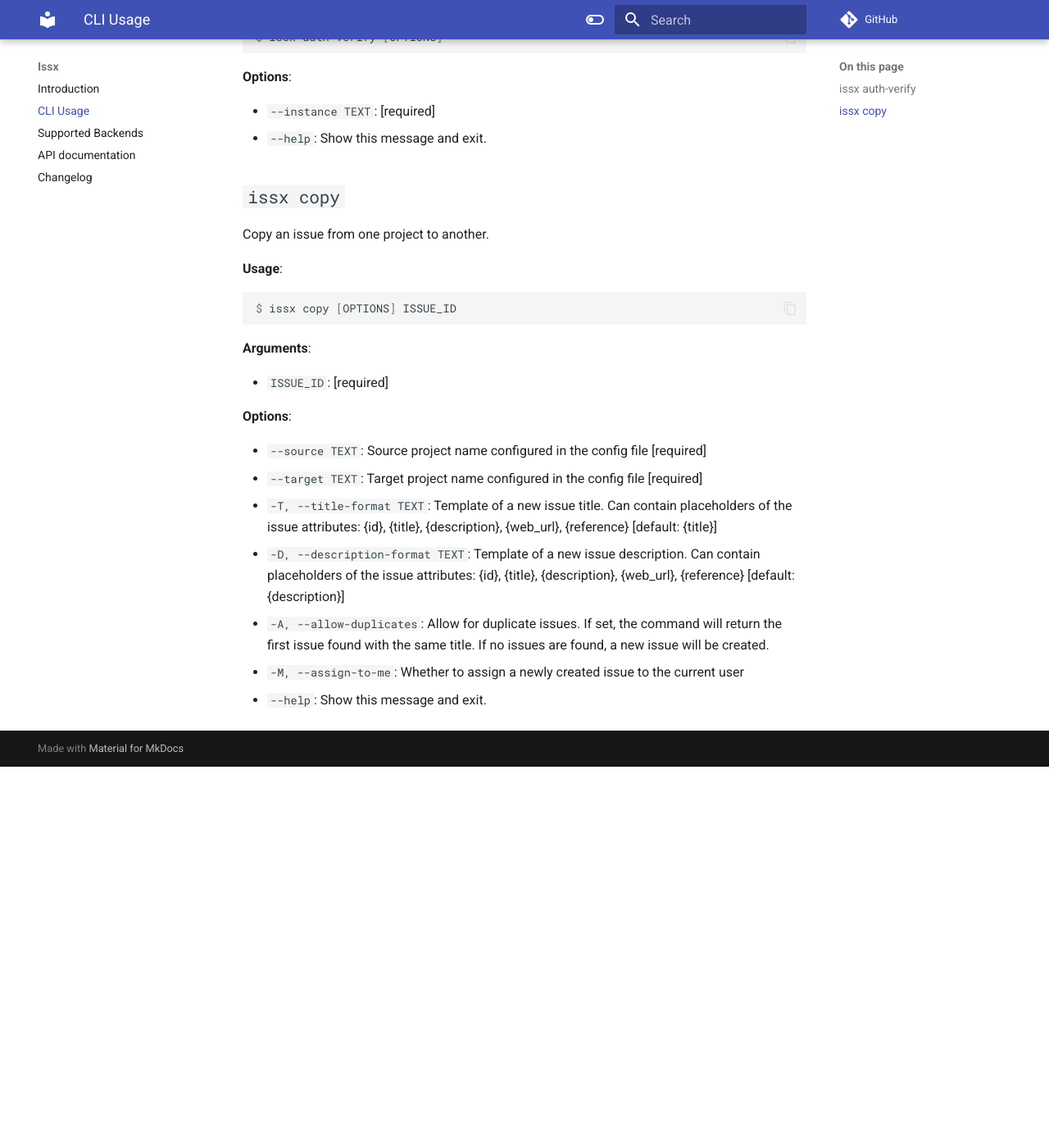
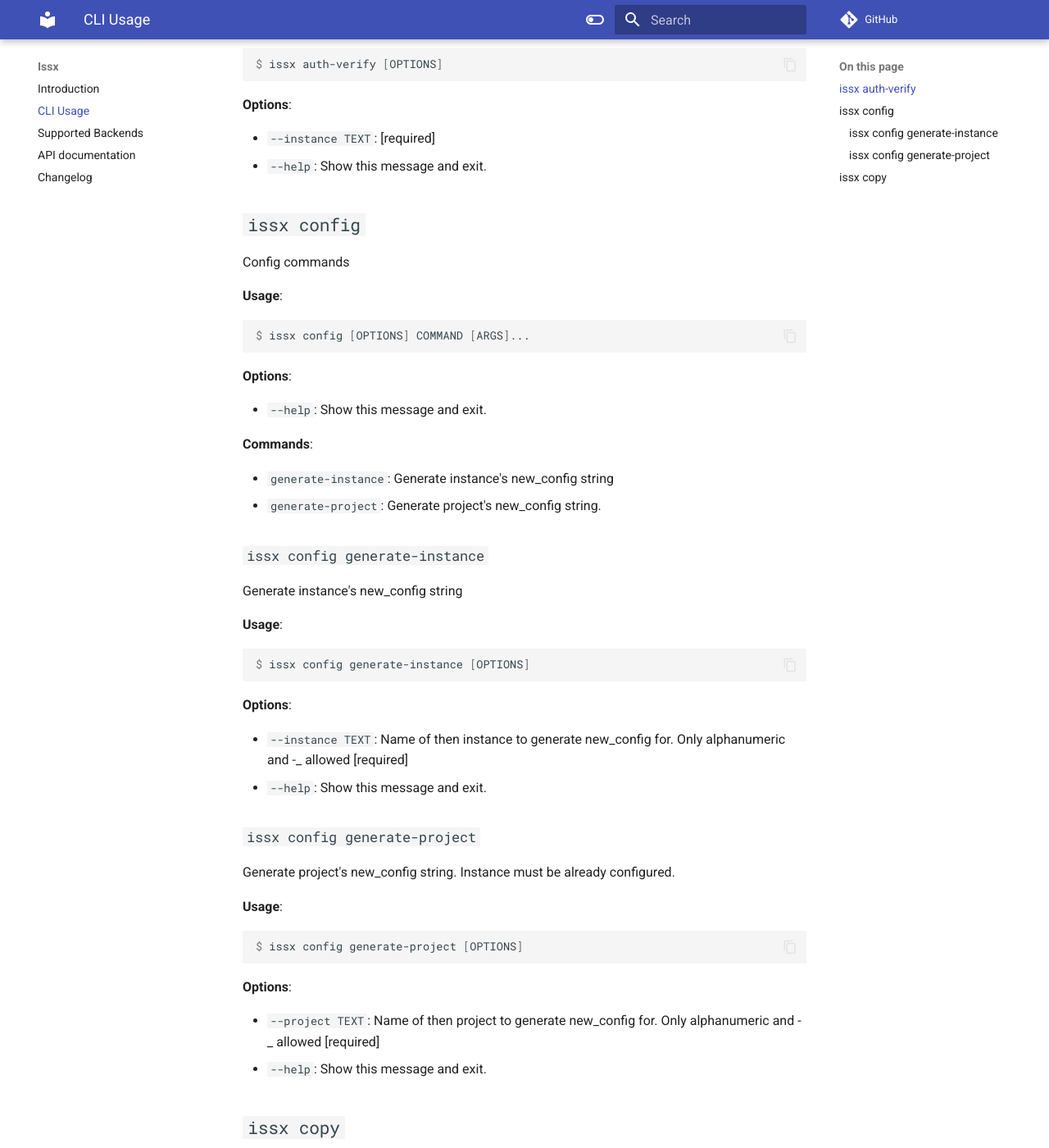
Before and after one commit to nekeal/issx, an MkDocs documentation site: the page built from docs/cli_usage.md, in a window 1280 px wide and 1400 px high, scrolled down 703 px. Shown: the whole window at 82% size. Built offline with MkDocs 1.6.1 and Material for MkDocs 9.7.7, drawn with Linux system fonts in a browser that asks for light colours; comment, search, counter and statistics services are not loaded; before the commit the page ends 1638 px from its top, so only the background shows below that; some of the changed text lies outside the part shown.

````diff
--- a/docs/cli_usage.md
+++ b/docs/cli_usage.md
@@ -15,6 +15,7 @@
 **Commands**:
 
 * `auth-verify`: Verify the authentication to the instance.
+* `config`: Config commands
 * `copy`: Copy an issue from one project to another.
 
 ## `issx auth-verify`
@@ -30,6 +31,55 @@
 **Options**:
 
 * `--instance TEXT`: [required]
+* `--help`: Show this message and exit.
+
+## `issx config`
+
+Config commands
+
+**Usage**:
+
+```console
+$ issx config [OPTIONS] COMMAND [ARGS]...
+```
+
+**Options**:
+
+* `--help`: Show this message and exit.
+
+**Commands**:
+
+* `generate-instance`: Generate instance's new_config string
+* `generate-project`: Generate project's new_config string.
+
+### `issx config generate-instance`
+
+Generate instance's new_config string
+
+**Usage**:
+
+```console
+$ issx config generate-instance [OPTIONS]
+```
+
+**Options**:
+
+* `--instance TEXT`: Name of then instance to generate new_config for. Only alphanumeric and -_ allowed  [required]
+* `--help`: Show this message and exit.
+
+### `issx config generate-project`
+
+Generate project's new_config string. Instance must be already configured.
+
+**Usage**:
+
+```console
+$ issx config generate-project [OPTIONS]
+```
+
+**Options**:
+
+* `--project TEXT`: Name of then project to generate new_config for. Only alphanumeric and -_ allowed  [required]
 * `--help`: Show this message and exit.
 
 ## `issx copy`
@@ -50,7 +100,7 @@
 
 * `--source TEXT`: Source project name configured in the config file  [required]
 * `--target TEXT`: Target project name configured in the config file  [required]
-* `-T, --title-format TEXT`: Template of a new issue title. Can contain placeholders of the issue attributes: {id}, {title}, {description}, {web_url}, {reference}  [default: {title}]
+* `-T, --title-format TEXT`: Template of a new issue title. Can contain placeholders of the issue attributes: {id}, {title}, {description}, {web_url}, {reference}
 * `-D, --description-format TEXT`: Template of a new issue description. Can contain placeholders of the issue attributes: {id}, {title}, {description}, {web_url}, {reference}  [default: {description}]
 * `-A, --allow-duplicates`: Allow for duplicate issues. If set, the command will return the first issue found with the same title. If no issues are found, a new issue will be created.
 * `-M, --assign-to-me`: Whether to assign a newly created issue to the current user
````
Also changed, not shown: README.md (+4 -2 lines), 5 other files.
